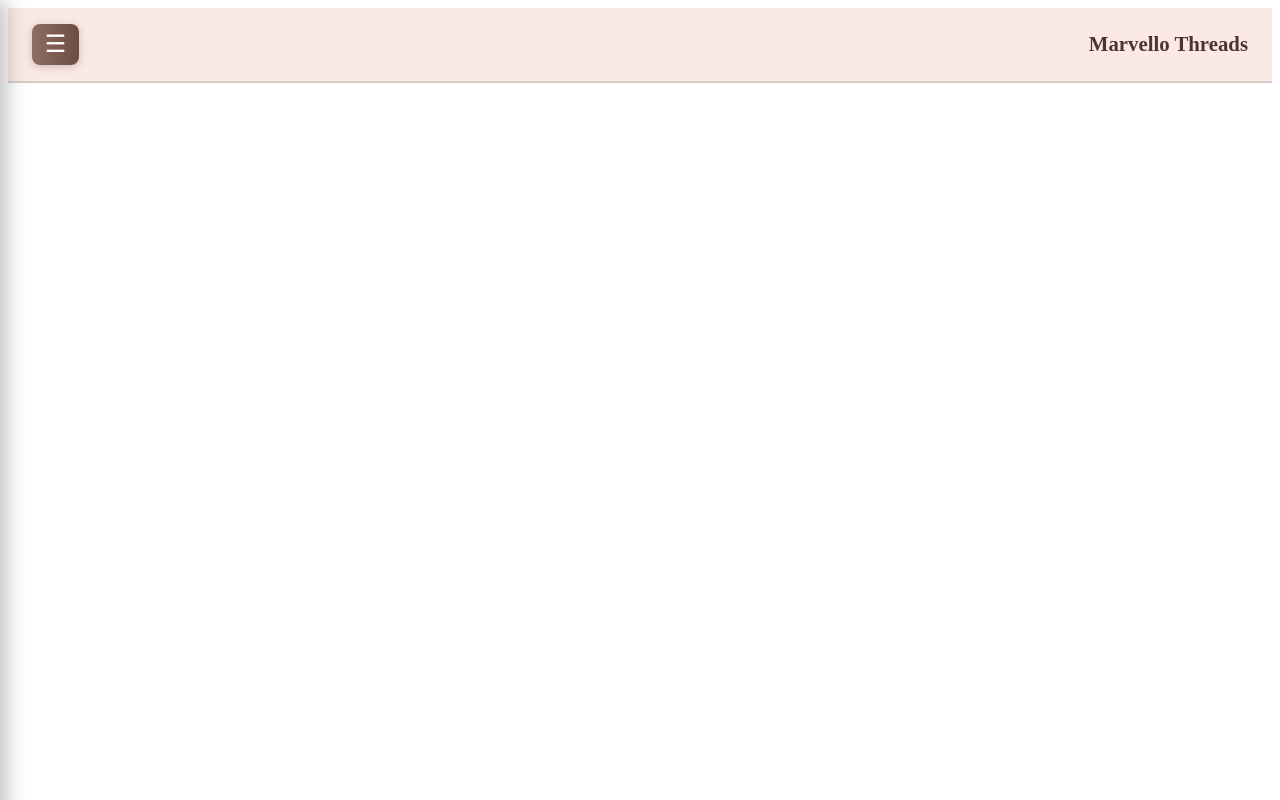
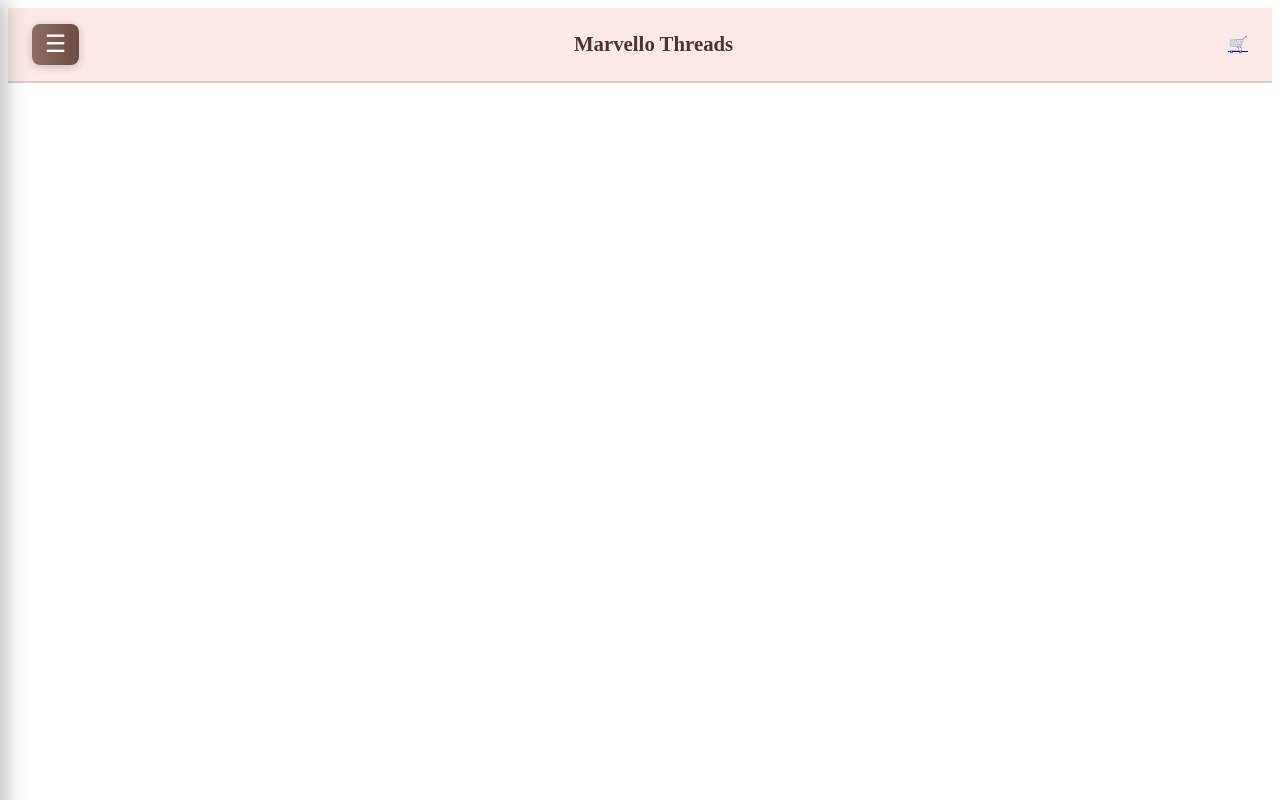
Before and after one commit to BLOUDANJEWELLERY/webns, a Next.js app in the folder nextjs/: page /components/header in a window 1280 px wide. Built offline with nearby package versions, Linux system fonts and the light colour scheme.

Commit message:
Update header.tsx

```diff
--- a/nextjs/src/pages/components/header.tsx
+++ b/nextjs/src/pages/components/header.tsx
@@ -3,6 +3,7 @@
 import { useState } from 'react'
 import Link from 'next/link'
 import styles from '../../styles/header.module.css'
+import { useCart } from '@/context/CartContext' // ✅ Import cart context
 
 type Collection = {
   _id: string
@@ -12,6 +13,7 @@ type Collection = {
 
 export default function Header({ collections = [] }: { collections?: Collection[] }) {
   const [menuOpen, setMenuOpen] = useState(false)
+  const { cart } = useCart() // ✅ Access cart state
 
   return (
     <>
@@ -23,8 +25,16 @@ export default function Header({ collections = [] }: { collections?: Collection[
         >
           ☰
         </button>
+
         <Link href="/" className={styles.brand}>
           Marvello Threads
+        </Link>
+
+        <Link href="/cart" className={styles.cartIcon}>
+          🛒
+          {cart.length > 0 && (
+            <span className={styles.cartCount}>{cart.length}</span>
+          )}
         </Link>
       </header>
 
@@ -36,7 +46,11 @@ export default function Header({ collections = [] }: { collections?: Collection[
           <Link href="/" onClick={() => setMenuOpen(false)}>Home</Link>
           <Link href="/product" onClick={() => setMenuOpen(false)}>All Products</Link>
           {collections.map(col => (
-            <Link key={col._id} href={col.linkTarget} onClick={() => setMenuOpen(false)}>
+            <Link
+              key={col._id}
+              href={col.linkTarget}
+              onClick={() => setMenuOpen(false)}
+            >
               {col.name}
             </Link>
           ))}
```
